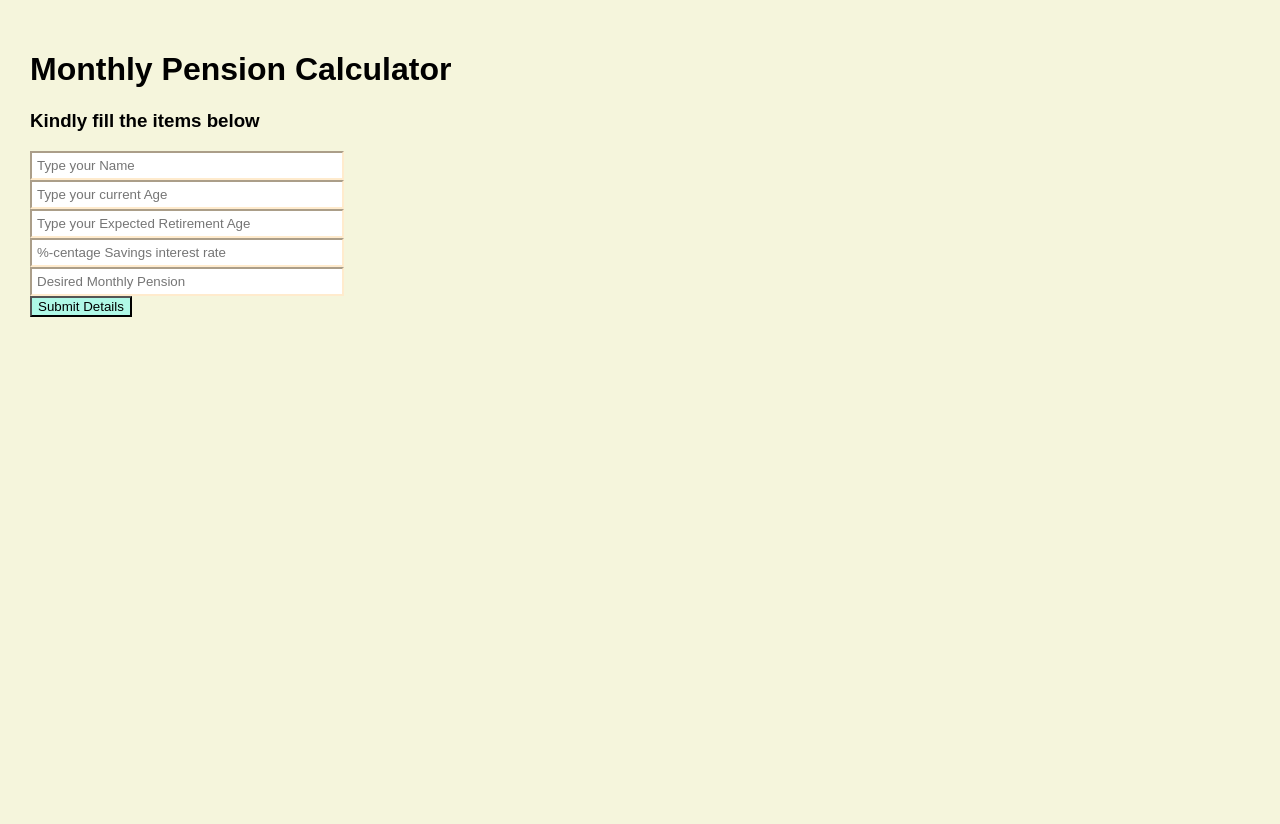
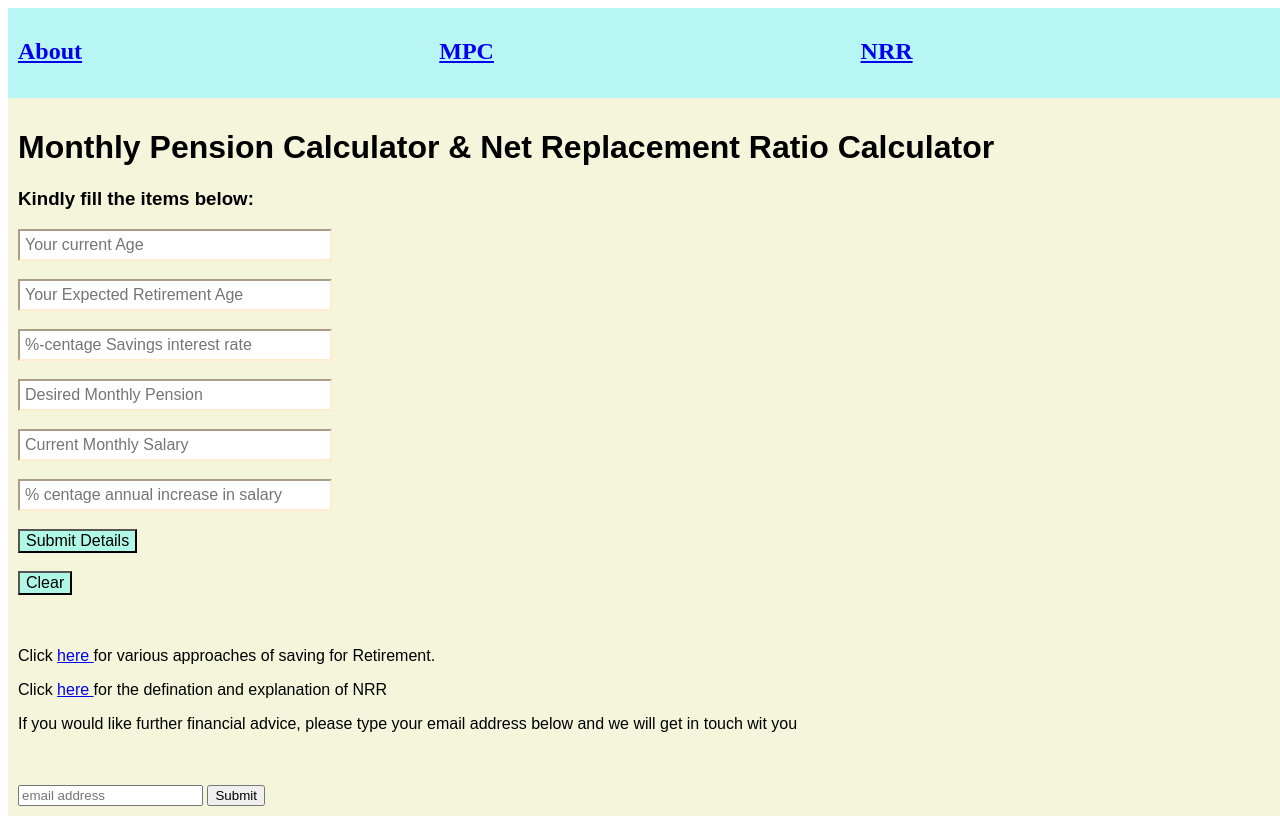
Before and after one commit to AGGY-LAB/Phase-1-Project, a plain HTML site: page mpc.html in a window 1280 px wide. Before the commit the page ends 800 px from the top, so only its background shows below. Drawn offline with Linux system fonts and the light colour scheme.

Commit message:
My fourth commit

```diff
--- a/mpc.html
+++ b/mpc.html
@@ -8,27 +8,53 @@
     <script src="/mpc.js" defer ></script>
 </head>
 <body>
-    <h1> Monthly Pension Calculator</h1>
+    <aside>
+
+
+    <h2> <a href="/about.html"> About </a> </h2>
+    <h2> <a href="/MPC.html"> MPC </a> </h2>
+    <h2> <a href="/NRR.html"> NRR </a></h2>
+
+
+
+
+
+    </aside>
+
+    <main>
+        <h1> Monthly Pension Calculator & Net Replacement Ratio  Calculator</h1>
     <div>
         <form class="inputs">
             <header>
                 <h3>
-                    Kindly fill the items below
+                    Kindly fill the items below:
                 </h3>
             </header>
 
-            <input type="text" placeholder="Type your Name" id="name">
+            <input type="number" placeholder="Your current Age" id="age" required>
             <br>
-            <input type="number" placeholder="Type your current Age" id="age">
             <br>
-            <input type="number" placeholder="Type your Expected Retirement Age" id="retAge">
+            <input type="number" placeholder="Your Expected Retirement Age" id="retAge" required>
             <br>
-            <input type="number" placeholder="%-centage Savings interest rate" id="interestRate">
+            <br>
+            <input type="number" placeholder="%-centage Savings interest rate" id="interestRate" required>
+            <br>
             <br>
             <input type="number" placeholder="Desired Monthly Pension" id="pension_pm" required>
             <br>
+            <br>
+            <input type="number" placeholder="Current Monthly Salary" id="currentSal" required>
+            <br>
+            <br>
+            <input type="number" placeholder="% centage annual increase in salary" id="salRate" required>
+            <br>
+            <br>
 
             <button type="submit"> Submit Details</button>
+            <br>
+            <br>
+
+            <button type="reset"> Clear </button>
 
 
         </form>
@@ -37,7 +63,30 @@
 
 
         </div>
+
     </div>
+    <br>
+    <br>
+
+
+
+    <div class="addDetails">
+        <p> Click <a href="https://www.rba.go.ke/top-8-ways-to-approach-saving-for-retirement/"> here </a> for various approaches of saving for Retirement.</p>
+
+        <p> Click <a href="https://www.oecd.org/en/data/indicators/net-pension-replacement-rates.html"> here </a> for the defination and explanation of NRR</p>
+
+        <p> If you would like further financial advice, please type your email address below and we will get in touch wit you</p>
+        <br>
+        <br>
+
+
+        <input type="email" placeholder="email address">
+        <input type="submit" placeholder="Submit">
+    </div>
+
+    </main>
+
+
 
 </body>
 </html>
--- a/mpc.js
+++ b/mpc.js
@@ -11,43 +11,58 @@ function handleAllInputs(){
         retireAge= event.target.parentNode.querySelector("#retAge").value
         rate= (event.target.parentNode.querySelector("#interestRate").value)/100
         monthlyPension= event.target.parentNode.querySelector("#pension_pm").value
+        currentSalary = event.target.parentNode.querySelector("#currentSal").value
+        salaryRate = event.target.parentNode.querySelector("#salRate").value/100
 
-        // Input Manipulation
+        // Input Manipulation - Monthly Pension Calculation
+
+        monthlyPensionWeb=Math.round(monthlyPension*1)
         totalSavings = monthlyPension*12*annuityRate
-        // console.log(totalSavings)
         timeToRetirement = retireAge - currentAge
         intFactor = (1+rate)**(timeToRetirement)
         accumFactor = (intFactor-1)/rate
         monthlySavings= Math.round(totalSavings/(12*accumFactor))
 
 
+         // Input Manipulation - NRR
+
+         salAtRet =(12*currentSalary)*((1+salaryRate)**(timeToRetirement))
+         nrr=Math.round((monthlyPension/(salAtRet/12))*100)
 
 
+
+        // Create Elements
         let p1 = document.createElement("p")
         let p2 = document.createElement("p")
+        let p3 = document.createElement("p")
+        let resultsOutput = document.querySelector(".results")
 
-        p1.textContent = `Your desired pension after retirement is KShs ${monthlyPension.toLocaleString()} per month. \n
+        p1.textContent = `Your desired pension after retirement is KShs ${monthlyPensionWeb.toLocaleString()} per month.
         To achieve this,  you will need to have saved a total amount of : K Shs ${totalSavings.toLocaleString()}.`
 
         p2.textContent = `Assuming you are starting to save at your current age, you will need to save of KShs ${monthlySavings.toLocaleString()} per month from now to age ${retireAge}.`
 
+        p3.textContent= `Assuming that your current salary increases at a constant rate of ${Math.round((salaryRate*100))}%, youR Net Replacement Ratio is
+        ${nrr}%.`
 
 
-
-        let resultsOutput = document.querySelector(".results")
+        /// Append Results to the website
         resultsOutput.appendChild(p1)
         resultsOutput.appendChild(p2)
+        resultsOutput.appendChild(p3)
 
 
         /// Style the output.
 
-        p.style.textAlign="justify"
+        p1.style.textAlign="justify"
+
+        form.addEventListener("reset",(e)=>{
+            // form.reset()
+            resultsOutput.remove()
+        })
+
+    })
 
 
-
-
-
-
-    })
 }
 console.log(handleAllInputs())
--- a/style.css
+++ b/style.css
@@ -1,9 +1,13 @@
-body{
+main{
     background-color:beige;
-    margin: 20px;
+    margin: 0px;
     padding: 10px;
     font-size: 16px;
     font-family: Arial, Helvetica, sans-serif;
+    height: 75%;
+    display: block;
+    width: 100%;
+
 }
 
 form{
@@ -18,11 +22,37 @@ form{
         border-color:blanchedalmond;
         margin: 0;
         width: 300px;
+        font-size: 16px;
 
     }
 
     button{
         background-color: rgba(0, 255, 255, 0.288);
+        font-size: 16px;
 
     }
 }
+
+aside{
+    /* float:none; */
+    /* position: fixed; */
+    top: 0;
+    width:100%;
+    background-color: rgb(184, 245, 245);
+    height: 70px;
+    padding: 10px;
+    word-spacing: 500px;
+
+
+
+    h2{
+
+        width: 33.33%;
+        text-align: left;
+        box-sizing: border-box;
+        float: left;
+
+    }
+
+
+}
```
